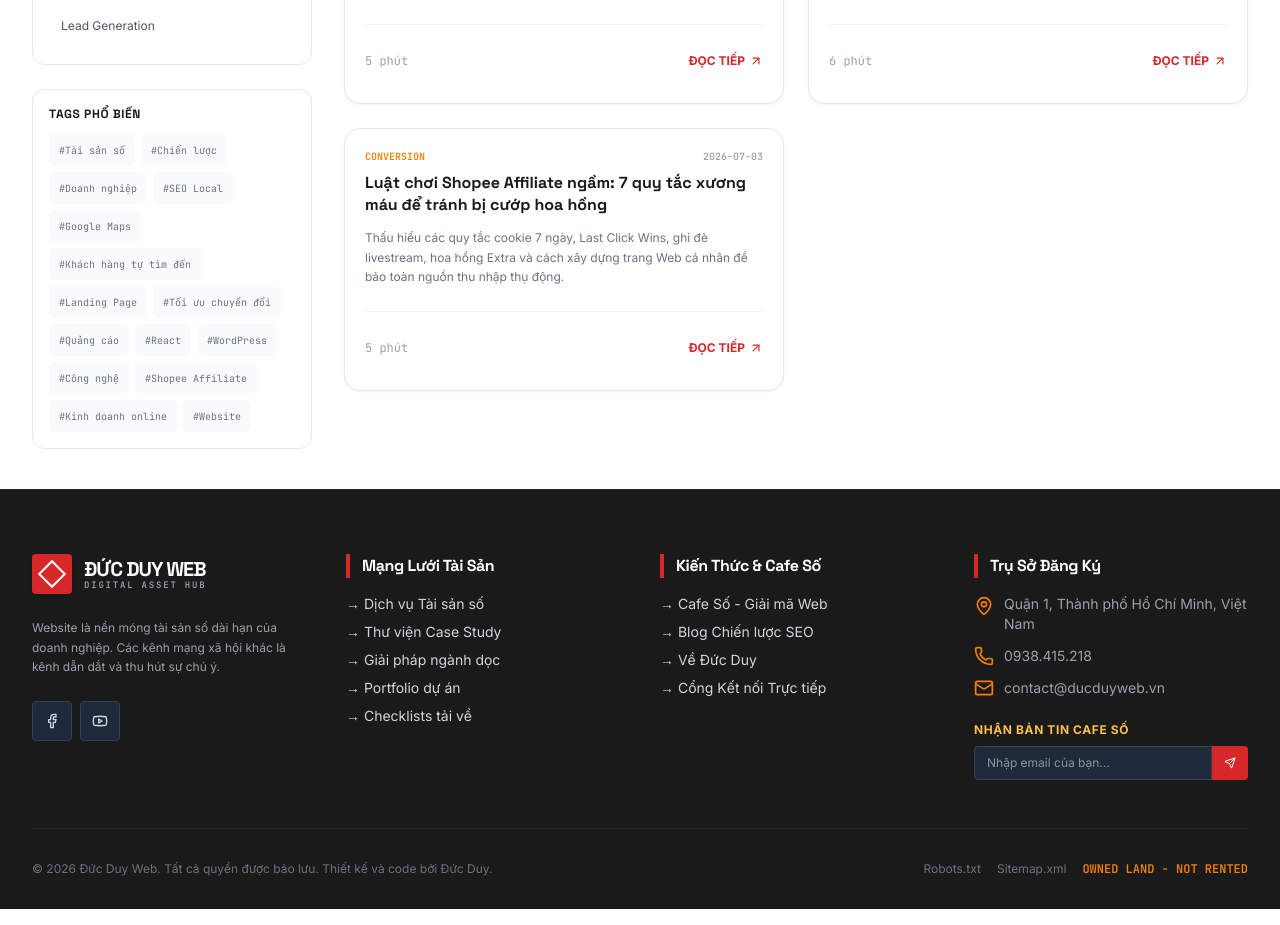
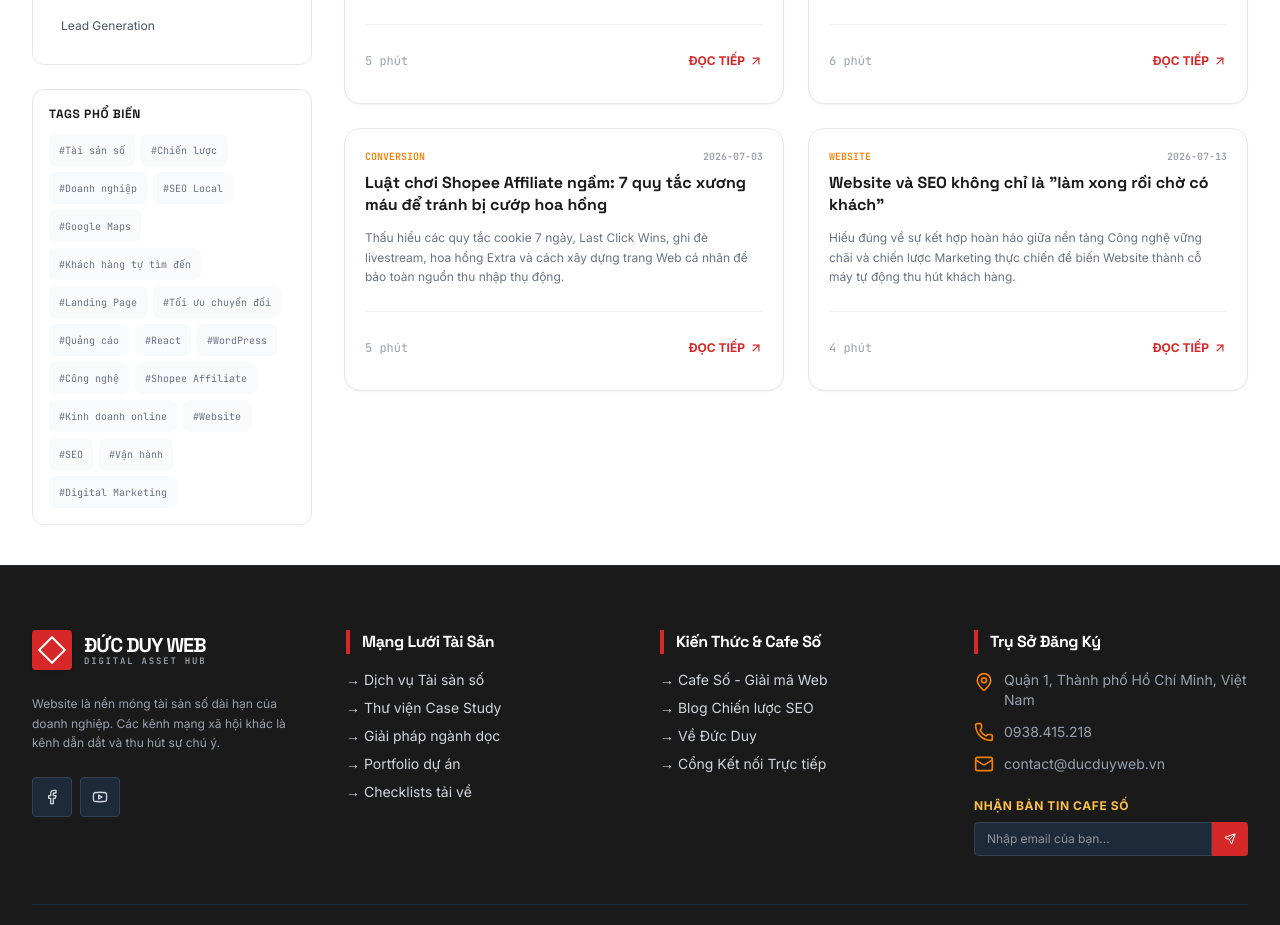
Before and after one commit to TranDucDuy123/portfolio, a React (Vite) app: page /blog in a window 1280 px wide. Shown: the part 880-1805 px from the top of the page. Built offline with nearby package versions, Linux system fonts and the light colour scheme.

Commit message:
blog seo

```diff
--- a/src/data/blog.ts
+++ b/src/data/blog.ts
@@ -204,5 +204,66 @@ Tại đây, bạn có thể:
     tags: ["Shopee Affiliate", "Tối ưu chuyển đổi", "Kinh doanh online", "Website"],
     date: "2026-07-03",
     readingTime: "5 phút"
+  },
+  {
+    id: "post-6",
+    slug: "website-va-seo-khong-chi-la-lam-xong-roi-cho-khach",
+    title: "Website và SEO không chỉ là \"làm xong rồi chờ có khách\"",
+    category: "Website",
+    summary: "Hiểu đúng về sự kết hợp hoàn hảo giữa nền tảng Công nghệ vững chãi và chiến lược Marketing thực chiến để biến Website thành cỗ máy tự động thu hút khách hàng.",
+    content: `### Câu chuyện thực tế về Website và SEO
+
+Nhiều người nghĩ làm SEO chỉ đơn thuần là viết bài, hoặc đầu tư một Website chỉ cần giao diện lung linh, bắt mắt là đủ. Thực tế hoàn toàn không đơn giản như vậy. Để một Website thực sự hoạt động hiệu quả, đem lại chuyển đổi và khách hàng bền vững, nó cần được nâng đỡ bởi 2 nền tảng vững chắc.
+
+---
+
+### 🏗️ 1. Nền tảng Công nghệ (Phần móng vững chắc)
+
+Đây là xương sống kỹ thuật giúp Website vận hành ổn định, mượt mà và có khả năng mở rộng quy mô trong tương lai. Nền tảng này bao gồm ba thành tố cốt lõi:
+
+* 🌐 **Tên miền (Domain)**: Định danh thương hiệu độc bản của doanh nghiệp trên bản đồ Internet.
+* 💾 **Hosting/Cloud**: Môi trường lưu trữ toàn bộ cơ sở dữ liệu và mã nguồn trang Web.
+* 💻 **Source Code**: "Bộ khung" kỹ thuật quyết định tốc độ tải trang, khả năng bảo mật thông tin và độ linh hoạt khi cần nâng cấp tính năng.
+
+> **Hình ảnh so sánh trực quan**: Hãy tưởng tượng việc xây dựng Website giống như cất một ngôi nhà trên phố.
+> * **Tên miền** chính là địa chỉ nhà rõ ràng để khách ghé thăm.
+> * **Hosting** là mảnh đất nền móng chịu lực.
+> * **Source Code** là cấu trúc bê tông cốt thép chịu lực cho ngôi nhà.
+>
+> Nếu phần kết cấu móng nhà không được tính toán kỹ lưỡng ngay từ đầu, sau này khi muốn sửa chữa hay lên thêm tầng, bạn sẽ gặp vô vàn khó khăn và tốn kém chi phí cực kỳ lớn.
+
+---
+
+### 📈 2. Nền tảng Marketing & Vận hành (Động cơ tăng tốc)
+
+Có một ngôi nhà đẹp trên mảnh đất tốt thôi chưa đủ, nếu nó nằm sâu trong ngõ hẻm không ai biết tới thì cũng vô giá trị. Muốn có khách hàng, Website cần được "chăm sóc" và nuôi dưỡng liên tục thông qua các hoạt động:
+
+* ✍️ **Sáng tạo nội dung**: Viết bài chia sẻ giá trị, giải quyết nỗi đau của khách hàng.
+* 📸 **Cập nhật dữ liệu**: Đăng tải hình ảnh dự án, cập nhật thông tin sản phẩm/dịch vụ mới nhất.
+* 🔍 **Tối ưu hóa SEO**: Giúp Website thăng hạng trên các công cụ tìm kiếm khi người dùng phát sinh nhu cầu.
+* 📱 **Đa kênh liên kết**: Tận dụng Facebook, TikTok, Google để kéo lưu lượng truy cập.
+* 🚀 **Chiến dịch Quảng cáo**: Đẩy mạnh doanh số tức thì qua các kênh Ads.
+* 🌐 **Xây dựng uy tín**: Liên kết các trang tin tức uy tín và định vị thương hiệu mạnh mẽ.
+* 📊 **Phân tích dữ liệu**: Đo lường hành vi người dùng, tối ưu tỷ lệ chuyển đổi (CRO).
+
+> **Lời khuyên thực chiến**: Giống như việc mở một cửa hàng bán lẻ, dù bạn có trang trí bắt mắt đến mấy mà không phát tờ rơi, quảng bá thương hiệu hay làm chương trình ưu đãi, thì lượng khách biết và ghé qua cũng sẽ vô cùng thưa thớt.
+
+---
+
+### 💡 Sự giao thoa tạo nên thành công bền vững
+
+Nói một cách đơn giản và trực quan nhất:
+
+* **Công nghệ** quyết định nền tảng Website có **Vững** hay không.
+* **Marketing** quyết định Website có **Khách hàng** hay không.
+
+Hai yếu tố này luôn là mối quan hệ cộng sinh, bổ trợ và không thể tách rời:
+1. Nếu **Website tối ưu kỹ thuật tốt** nhưng không đầu tư nội dung hay truyền thông, trang web của bạn sẽ giống như một "ốc đảo cô đơn" giữa sa mạc.
+2. Ngược lại, nếu **chiến dịch Marketing cực kỳ mạnh mẽ** nhưng khi khách click vào, trang Web lại tải quá chậm, giao diện rối rắm khó sử dụng hoặc thiếu thông tin chuyên nghiệp, bạn sẽ ngay lập tức đánh mất cơ hội quý báu ở bước chốt đơn cuối cùng.
+
+🎯 **Kết luận từ Đức Duy Web**: Website đóng vai trò là **Nền tảng**, còn Marketing là **Động lực**. Khi hai bánh răng này khớp lệnh và vận hành đồng bộ, doanh nghiệp của bạn sẽ sở hữu một cỗ máy tự động thu hút khách hàng và chuyển đổi doanh thu bền vững trên không gian số.`,
+    tags: ["Website", "SEO", "Vận hành", "Digital Marketing"],
+    date: "2026-07-13",
+    readingTime: "4 phút"
   }
 ];
```
